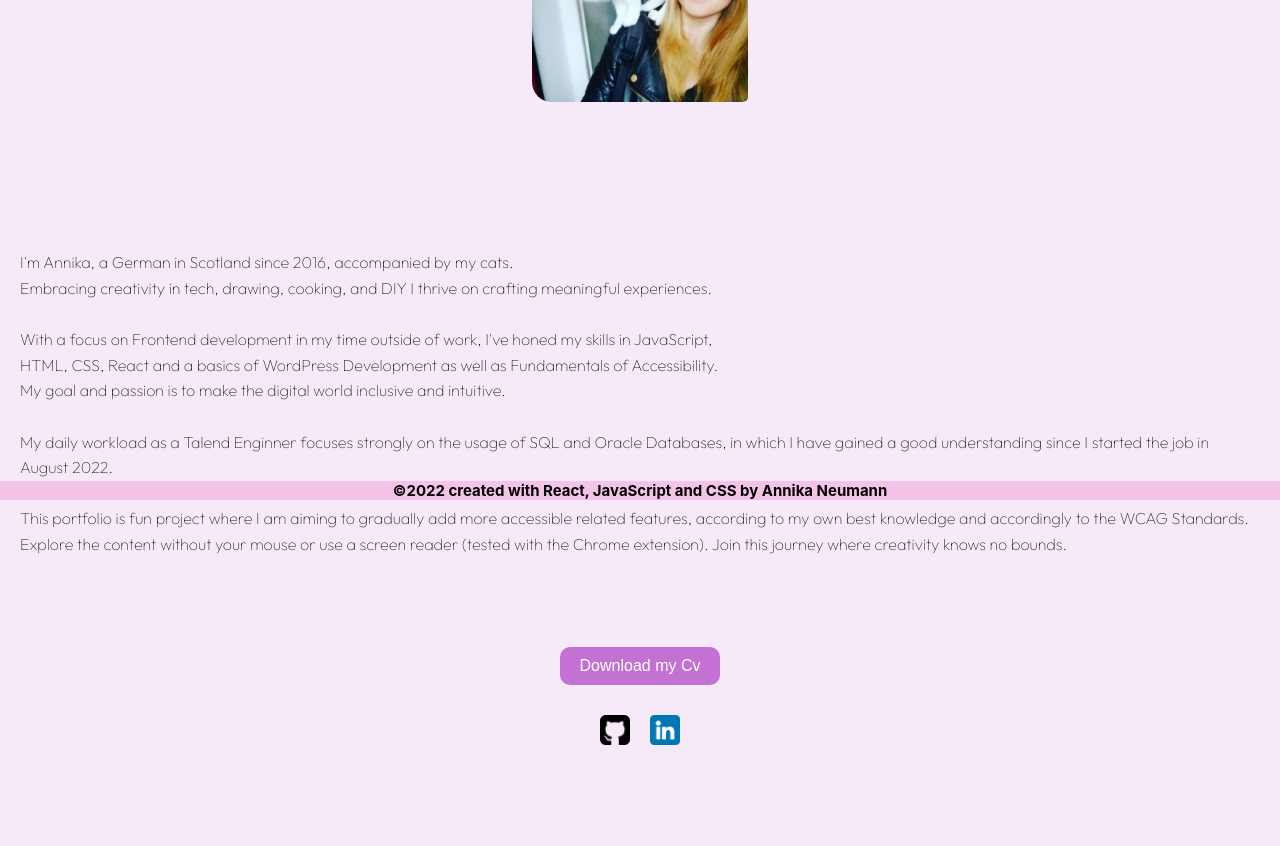
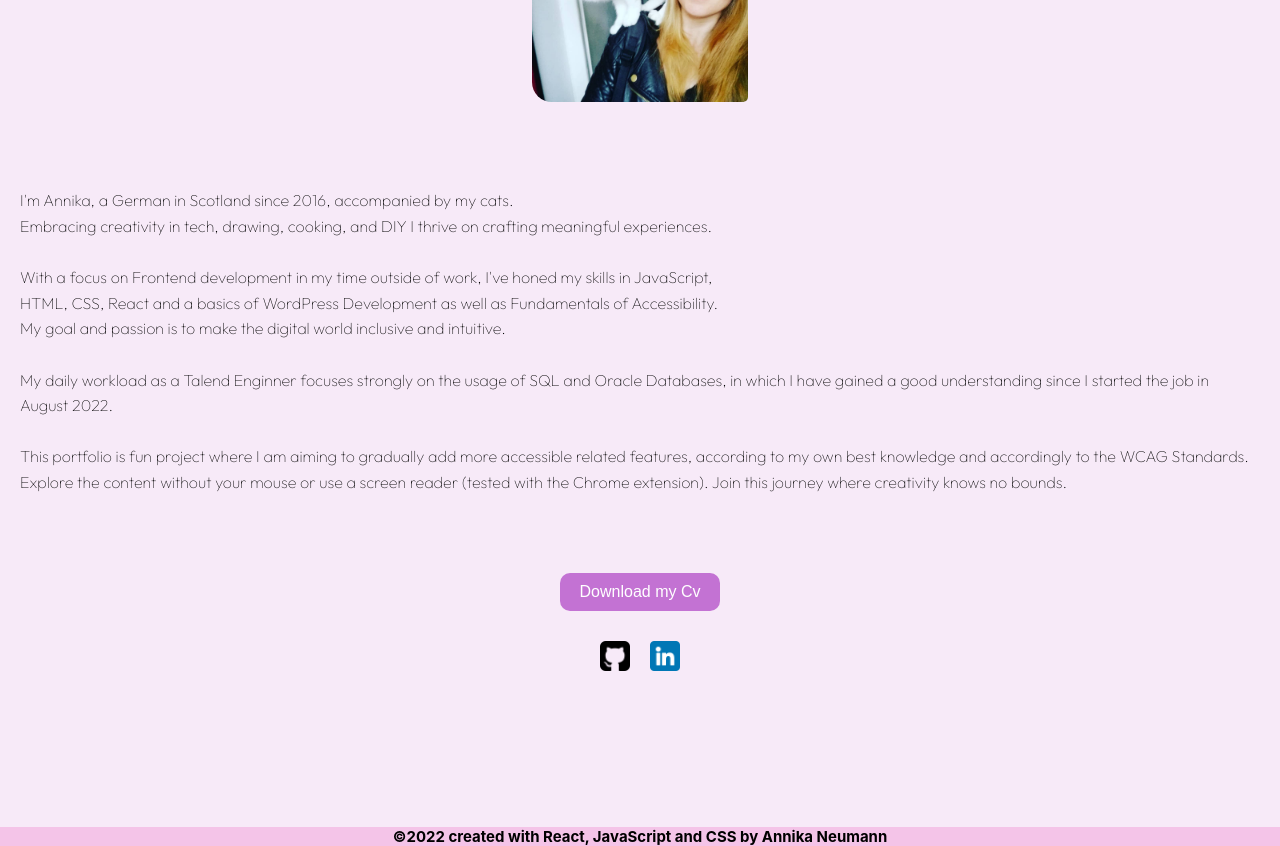
Before and after one commit to AnnikaNeumann/annikaneumann.github.io, a React (Create React App) app: page / in a window 1280 px wide. Shown: the part 300-1146 px from the top of the page. Before the commit the page ends 1089 px from the top, so only its background shows below. Built offline with nearby package versions, Linux system fonts and the light colour scheme.

Commit message:
added more padding to footer

```diff
--- a/src/App.js
+++ b/src/App.js
@@ -2,6 +2,7 @@ import React from 'react';
 import PortfolioContainer from './container/PortfolioContainer';
 import './App.css';
 import { Outlet } from 'react-router-dom';
+import Footer from './components/Footer';
 
 
 const App = () => {
@@ -14,6 +15,8 @@ const App = () => {
     <>
       <PortfolioContainer />
       <Outlet />
+      <Footer />
+
     </>
   );
 };
--- a/src/components/Home.js
+++ b/src/components/Home.js
@@ -3,12 +3,9 @@ import '../components/css/Home.css';
 import '../components/css/Button.css';
 
 
-
 const PDF_FILE_URL = 'http://localhost:3000/cv_ANeumann.pdf';
 
-
 const Home = () =>{
-
 
   const downloadFileAtURL=(url)=>{
     const fileName = url.split('/').pop();
--- a/src/components/css/Footer.css
+++ b/src/components/css/Footer.css
@@ -1,20 +1,20 @@
 .Footer{
     background-color: #f4c4e8;
     font-size: 0.8em;
-    position: fixed;
-    bottom: 0%;
+    position:relative;
     width: 100%;
+    margin-top: 7rem;
     text-align: center;
   }
 
   @media (max-width: 600px) {
   .content{
-    padding-bottom: 30px;
+    padding-bottom: 10px;
   }
   }
 
   @media (max-width: 600px) {
     .footer{
-      padding-bottom: 30px;
+      padding-bottom: 10px;
     }
     }
--- a/src/components/css/Home.css
+++ b/src/components/css/Home.css
@@ -1,8 +1,7 @@
-/* Define styles for the section */
 .about {
   max-width: 600px;
   margin: 0 auto;
-  padding: 40px;
+  padding: 20px;
 }
 
 /* Flex container for the image and text */
@@ -21,8 +20,8 @@
 .aboutshort{
   font-size: 1rem;
   text-align: block;
-  padding-bottom: 4%;
-  padding-top: 10%;
+  padding-bottom: 3%;
+  padding-top: 5%;
 }
 
 .annika {
@@ -35,7 +34,7 @@
 .social-links {
   display: flex;
   justify-content: center;
-  gap: 20px;
+  gap: 1.25rem;
 }
 
 .social-links a:focus {
--- a/src/container/PortfolioContainer.js
+++ b/src/container/PortfolioContainer.js
@@ -1,7 +1,6 @@
 import React from 'react';
 import '../App.css';
 import Header from '../components/Header';
-import Footer from '../components/Footer';
 
 
 const PortfolioContainer = () =>{
@@ -9,7 +8,6 @@ const PortfolioContainer = () =>{
     return(
         <>
          <Header/>
-        <Footer />
     </>
 
     )
```
